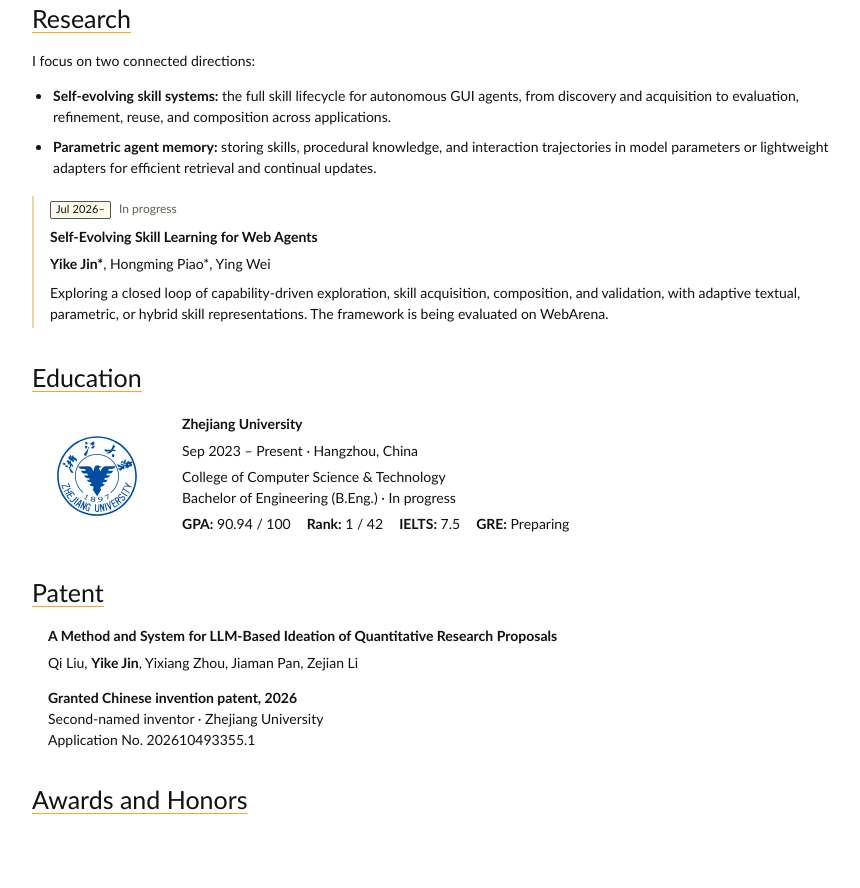
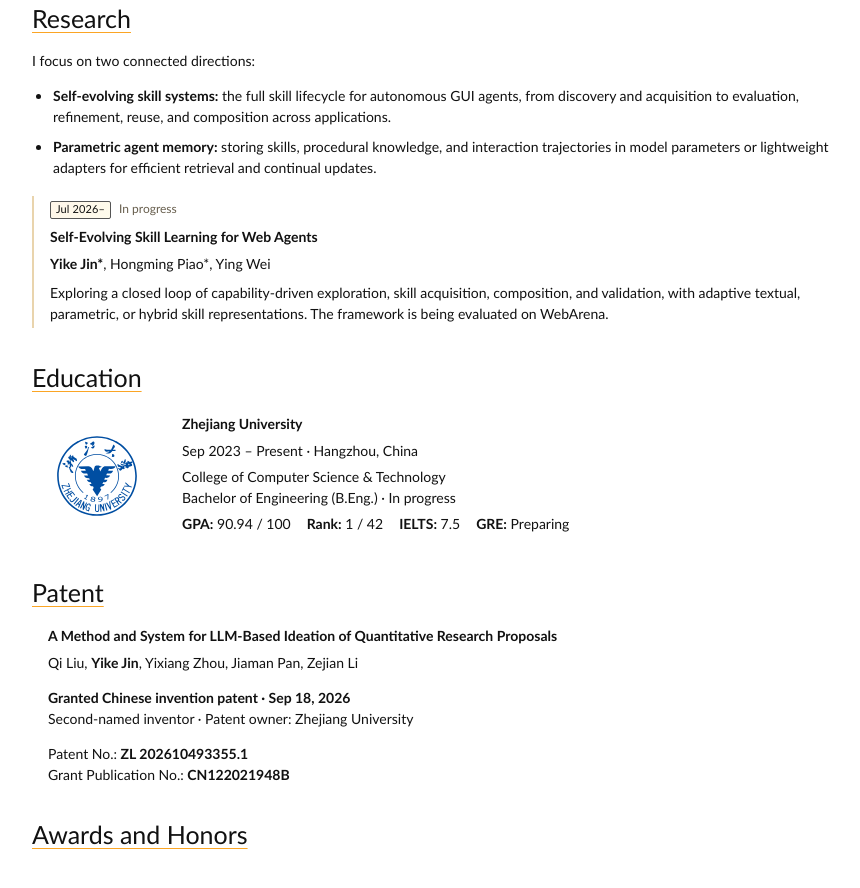
Before and after one commit to Jim-jimu/Jim-jimu.github.io, a website: page index.html in a window 1280 px wide. Shown: the part 576-1464 px from the top of the page, without its empty margins (208-1068 px from the left). Drawn offline with Linux system fonts and the light colour scheme.

Commit message:
Update granted patent details from CNIPA certificate

```diff
--- a/data/news.json
+++ b/data/news.json
@@ -1,4 +1,5 @@
 [
+  { "date": "Sep 2026", "content": "Our patent on <strong>LLM-based ideation of quantitative research proposals</strong> was granted in China (CN122021948B).", "links": [{ "text": "Patent details ↗", "url": "/#patents" }] },
   { "date": "2026", "content": "Our work on LLM sycophancy and AI-assisted decision-making appears at <strong>CHI 2026</strong>.", "links": [{ "text": "Read the paper ↗", "url": "https://dl.acm.org/doi/10.1145/3772318.3790934" }] },
   { "date": "Dec 2025", "content": "Awarded a <strong>Kaggle silver medal</strong> in the MABe Challenge — Social Action Recognition in Mice." }
 ]
--- a/index.html
+++ b/index.html
@@ -126,8 +126,10 @@
       <article class="patent-entry">
         <h3>A Method and System for LLM-Based Ideation of Quantitative Research Proposals</h3>
         <p>Qi Liu, <strong>Yike Jin</strong>, Yixiang Zhou, Jiaman Pan, Zejian Li</p>
-        <p><strong>Granted Chinese invention patent, 2026</strong><br>Second-named inventor · Zhejiang
-          University<br>Application No. 202610493355.1</p>
+        <p><strong>Granted Chinese invention patent · <time datetime="2026-09-18">Sep 18, 2026</time></strong><br>
+          Second-named inventor · Patent owner: Zhejiang University</p>
+        <p>Patent No.: <strong>ZL 202610493355.1</strong><br>
+          Grant Publication No.: <strong>CN122021948B</strong></p>
       </article>
     </section>
 
```
